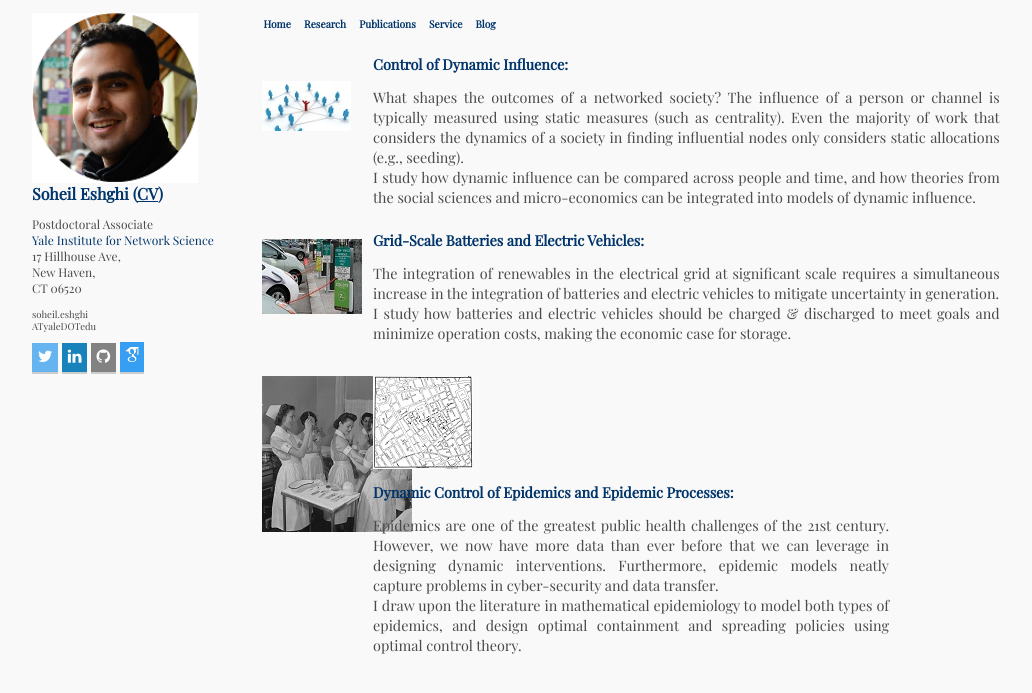
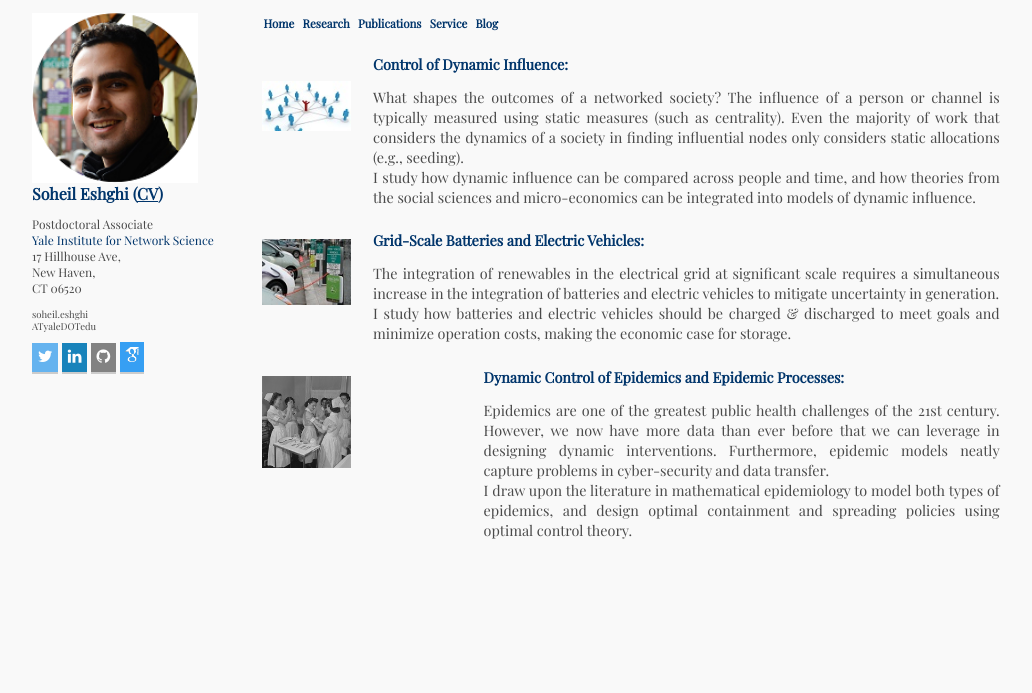
Before and after one commit to SoheilEshghi/SoheilEshghi.github.io, a Jekyll site: the page built from research/index.html, in a window 1280 px wide. Shown: the top 693 px of the page, without its empty margins (55-1087 px from the left). Built offline with Jekyll 4.4.1, drawn with Linux system fonts in a browser that asks for light colours; nearby versions of some CDN libraries.

Commit message:
Build site at 2017-01-16 21:55:47 UTC

```diff
--- a/css/main.css
+++ b/css/main.css
@@ -29,15 +29,15 @@ footer ul{
 
 
 td{
-  font-size: 5vw;
+  font-size: 3vw;
   font-family: 'Playfair Display', 'Arial', serif;
   color:  #00356b;
 }
 
 nav ul li {
     display: inline;
-    font-size: 0.8em;
-    margin-right: 10px;
+    font-size: 0.9em;
+    margin-right: 5px;
 }
 footer ul li{
     display: inline;
--- a/research/index.html
+++ b/research/index.html
@@ -11,16 +11,16 @@ title: Research
  </div>
 <br>
 
- <div style="float: left; width: 15%;">  <br> <img src="/images/charging.jpg" style="width:width:80%;"></div>
+ <div style="float: left; width: 15%;">  <br> <img src="/images/charging.jpg" style="width:80%;"></div>
  <div style="float: left; width: 85%;">
    <h2>Grid-Scale Batteries and Electric Vehicles:</h2>
    <p style="font-size: 0.9em;text-align:justify;"> The integration of renewables in the electrical grid at significant scale requires a simultaneous increase in the integration of batteries and electric vehicles to mitigate uncertainty in generation.<br> I study how batteries and electric vehicles should be charged & discharged to meet goals and minimize operation costs, making the economic case for storage.
    </p>
  </div>
 <br>
- <div style="float: left; width: 15%;"> <br><img src="/images/vaccines.jpg" style="width:width:80%;">
+ <div style="float: left; width: 15%;"> <br><img src="/images/vaccines.jpg" style="width:80%;">
  </div>
-  <div style="float: left; width:80%;;"> <br><img src="/images/snow.jpg" style="width:100px;"></div>
+  <div style="float: left; width:15%;"> <br><img src="/images/snow.jpg" style="width:0%;"></div>
  <div style="float: left; width: 70%; ">
        <h2>Dynamic Control of Epidemics and Epidemic Processes:</h2>
        <p style="font-size: 0.9em; text-align:justify;"> Epidemics are one of the greatest public health challenges of the 21st century. However, we now have more data than ever before that we can leverage in designing dynamic interventions. Furthermore, epidemic models neatly capture problems in cyber-security and data transfer.<br> I draw upon the literature in mathematical epidemiology to model both types of epidemics, and design optimal containment and spreading policies using optimal control theory.
```
Also changed, not shown: 3 other files.
